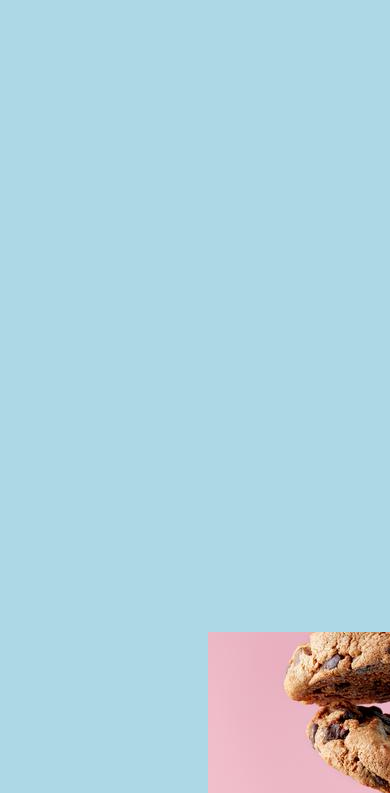
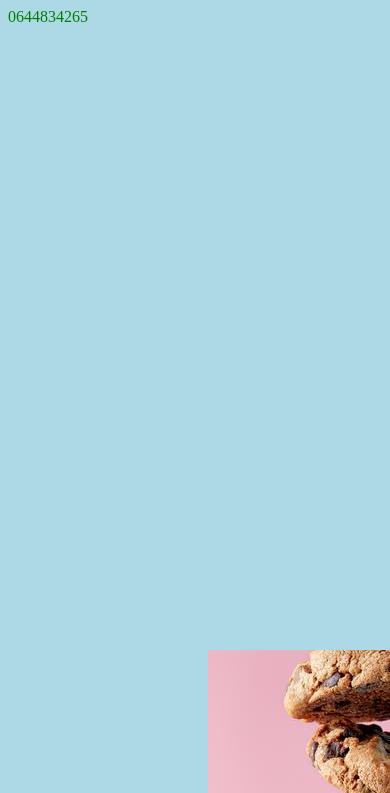
Before and after one commit to giorgioneko/Webpage, a plain HTML site: page index.html in a window 390 px wide. Shown: the part 81-874 px from the top of the page. Drawn offline with Linux system fonts and the light colour scheme.

Commit message:
Add click-to-call phone number link

```diff
--- a/index.html
+++ b/index.html
@@ -52,6 +52,7 @@
 <body>
     <div>
         <h1>My ネコページ</h1>
+        <a href="tel:0644834265" onclick="return gtag_report_conversion('tel:0644834265')">0644834265</a>
     </div>
 
     <div class='neko'>
```
